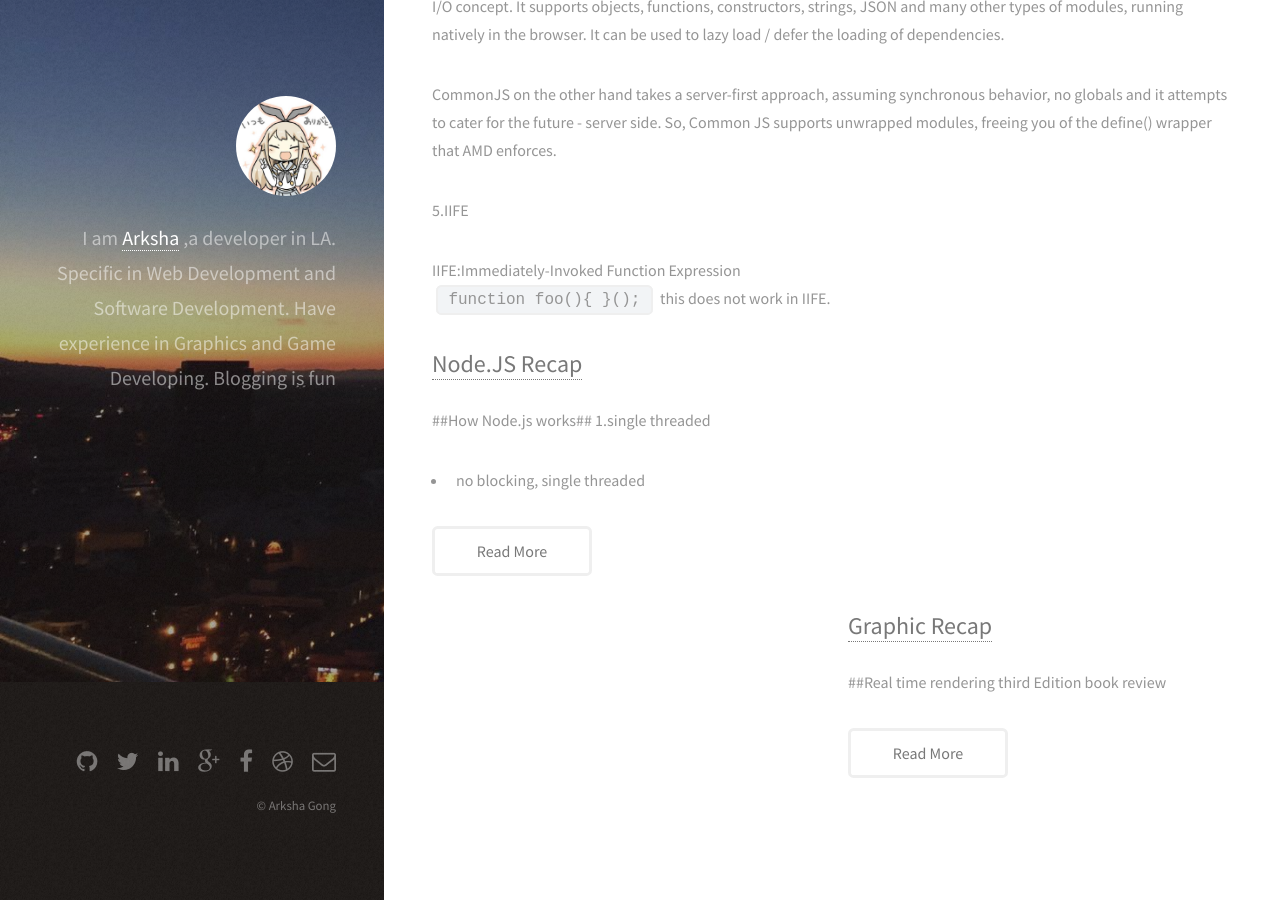
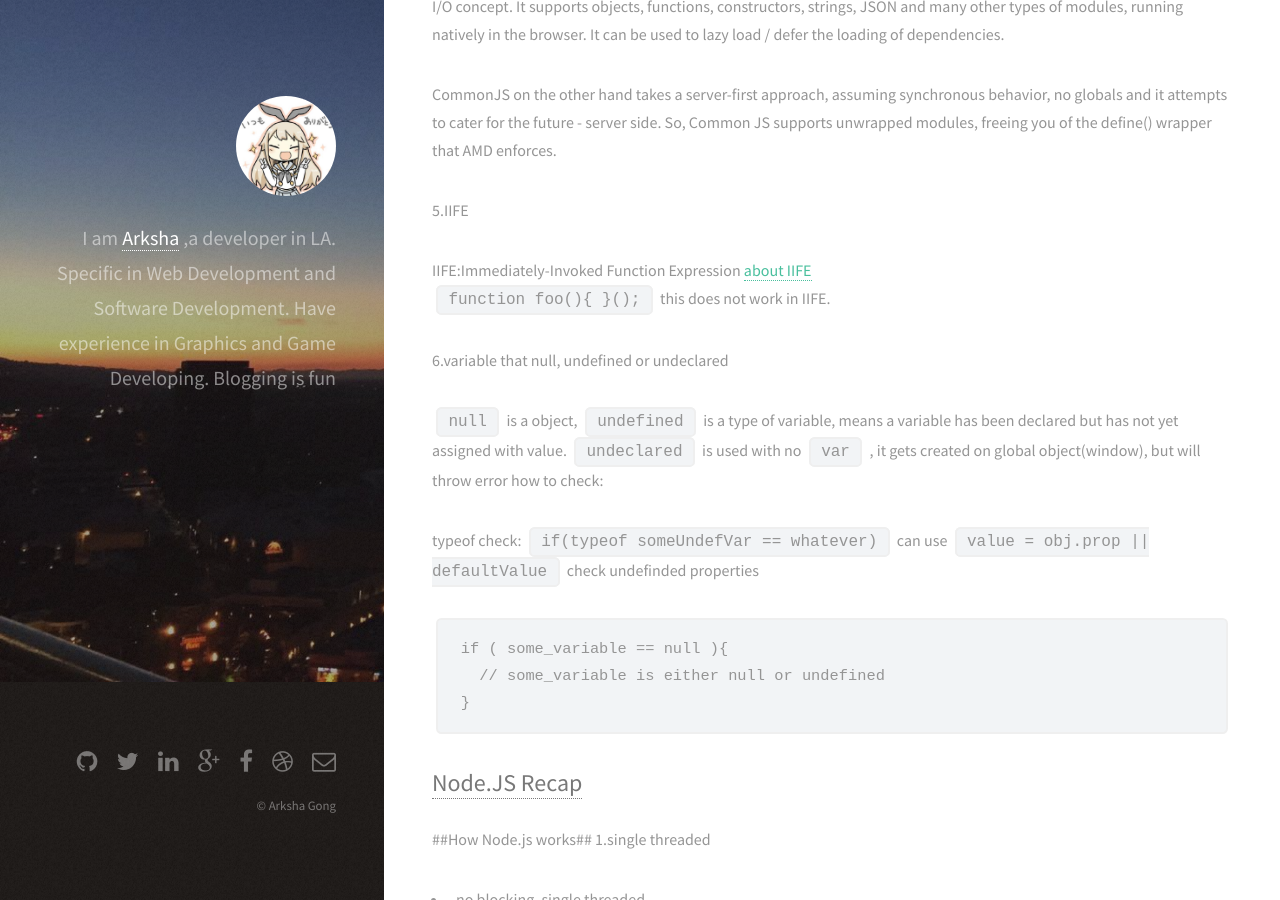
Before and after one commit to arksha/arksha.github.io, a Jekyll site: the page built from _posts/2016-03-21-blogbuildup.markdown, in a window 1280 px wide and 900 px high, scrolled down 4357 px. Built offline with Jekyll 4.4.1, drawn with Linux system fonts in a browser that asks for light colours.

Commit message:
add js part: variable status and how to check

```diff
--- a/_posts/2016-03-21-blogbuildup.markdown
+++ b/_posts/2016-03-21-blogbuildup.markdown
@@ -137,5 +137,17 @@ CommonJS on the other hand takes a server-first approach, assuming synchronous b
 
 5.IIFE
 
-IIFE:Immediately-Invoked Function Expression
+IIFE:Immediately-Invoked Function Expression [about IIFE](http://benalman.com/news/2010/11/immediately-invoked-function-expression/#iife)
 `function foo(){ }();` this does not work in IIFE.
+
+6.variable that null, undefined or undeclared
+
+`null` is a object, `undefined` is a type of variable, means a variable has been declared but has not yet assigned with value. `undeclared` is used with no `var` , it gets created on global object(window), but will throw error
+how to check:
+
+typeof check: `if(typeof someUndefVar == whatever)`
+can use `value = obj.prop || defaultValue` check undefinded properties
+
+	if ( some_variable == null ){
+	  // some_variable is either null or undefined
+	}
```
Also changed, not shown: 2 other files.
